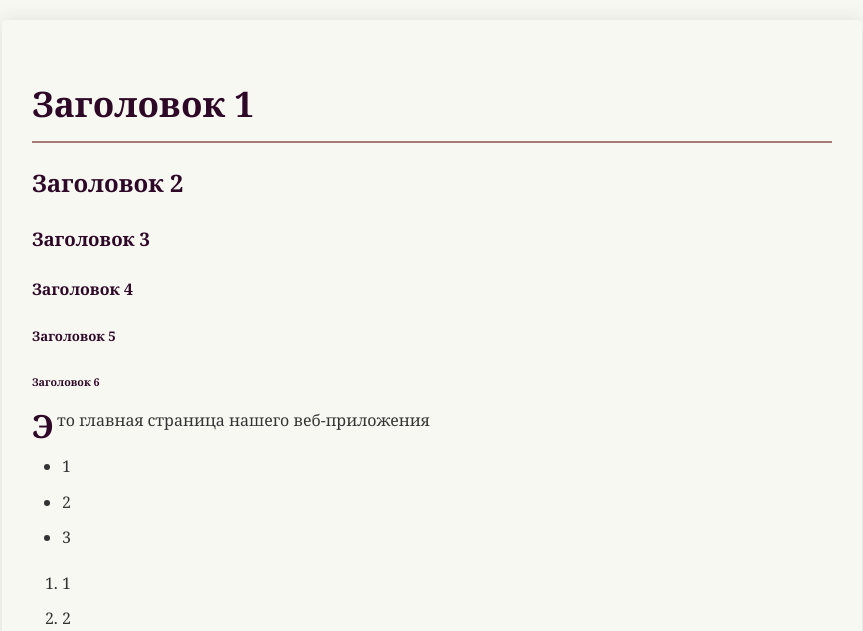
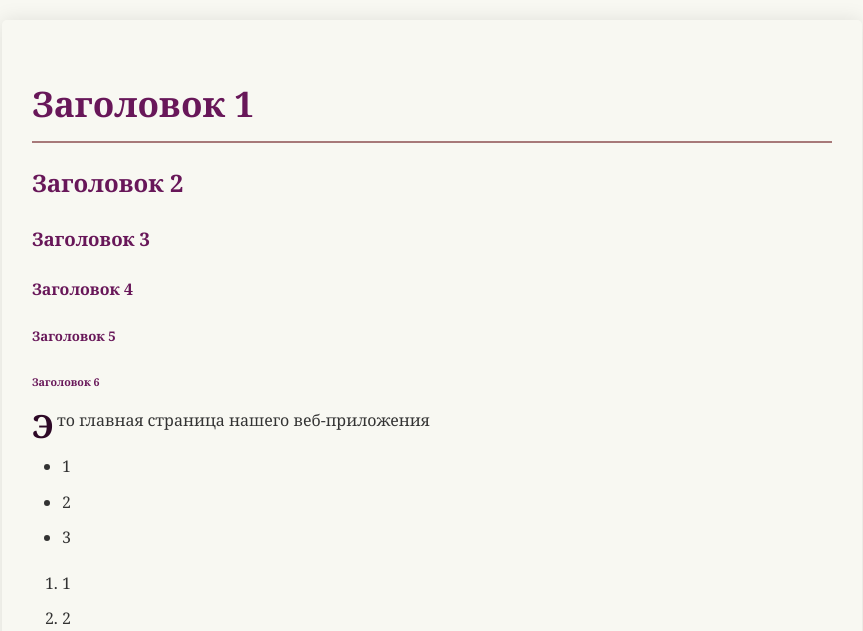
Before and after one commit to scaleakiyama/django1, a Django app: page / in a window 1280 px wide. Shown: the top 631 px of the page, without its empty margins (208-1071 px from the left). Run offline with Django 5.2, Linux system fonts and the light colour scheme.

Commit message:
изменение цвета h1...

```diff
--- a/mydjangoproject/templates/index.html
+++ b/mydjangoproject/templates/index.html
@@ -15,7 +15,7 @@
 		}
 
 		h1, h2, h3, h4, h5, h6 {
-			 color: #2e0927; /* Чернильный цвет для заголовков */
+			 color:rgb(104, 23, 89); /* Чернильный цвет для заголовков */
 			 margin-bottom: 0.75rem;
 			 font-weight: bold;
 		}
```
